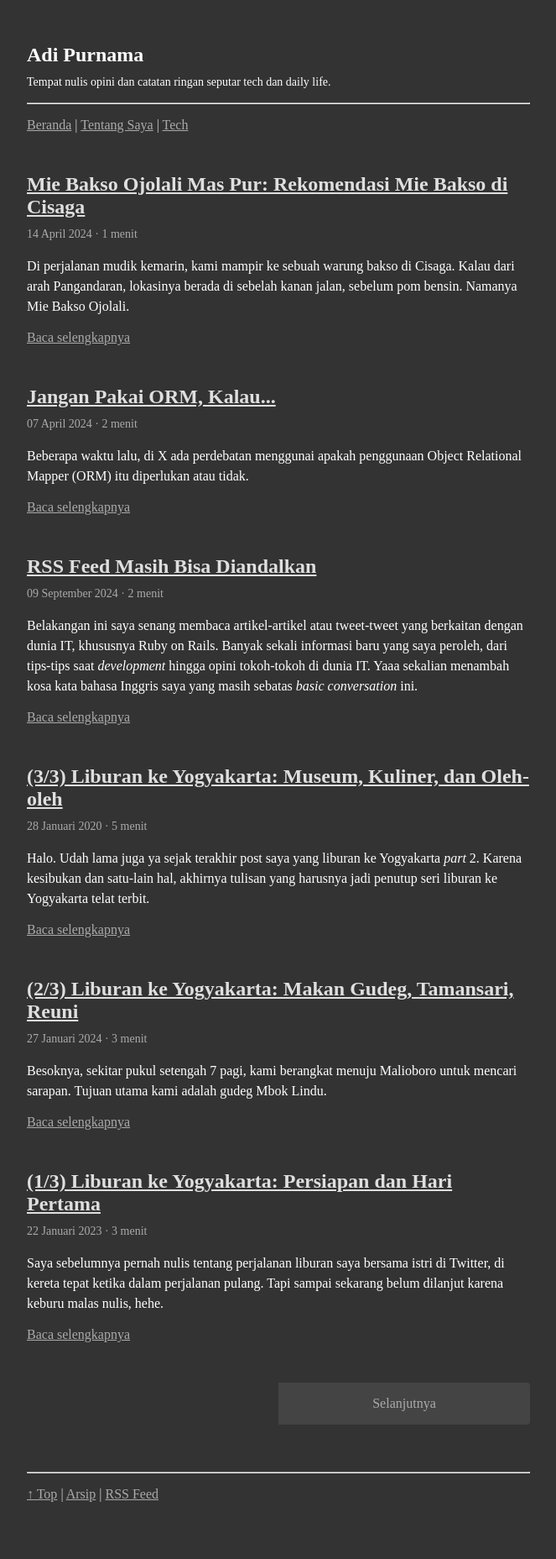
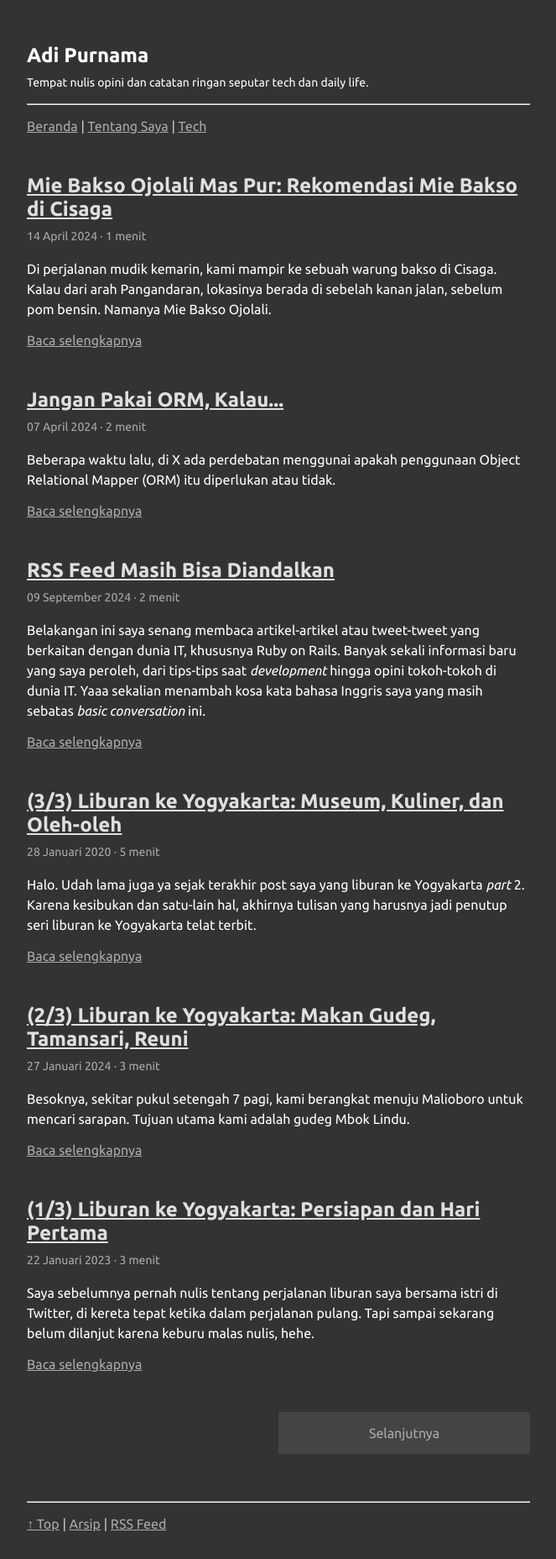
Before and after one commit to adiprnm/journal, a Jekyll site: the page built from index.html, in a window 1280 px wide. Shown: the whole page at 84% size, without its empty margins (308-971 px from the left). Built offline with Jekyll 4.4.1, drawn with Linux system fonts in a browser that asks for light colours; the list of posts is cut into pages by our own code; before the commit the page ends 1820 px from its top, so only the background shows below that.

Commit message:
add font family

```diff
--- a/404.html
+++ b/404.html
@@ -10,8 +10,11 @@ permalink: /404.html
     <meta charset="utf-8">
     <meta name="robots" content="noindex">
     <title>Halaman tidak ditemukan!</title>
+    <link rel="icon" href="/assets/images/adi-square.jpg">
+    <link rel="preconnect" href="https://fonts.googleapis.com">
+    <link rel="preconnect" href="https://fonts.gstatic.com" crossorigin>
+    <link href="https://fonts.googleapis.com/css2?family=Ubuntu:ital,wght@0,300;0,400;0,500;0,700;1,300;1,400;1,500;1,700&display=swap" rel="stylesheet">
     <link rel="stylesheet" href="{{ "/assets/css/main.css" | relative_url }}">
-    <link rel="icon" href="/assets/images/adi-square.jpg">
   </head>
   <body>
     <div class="container body-wrapper" id="top">
--- a/_layouts/default.html
+++ b/_layouts/default.html
@@ -3,8 +3,11 @@
   <head>
     <meta name="viewport" content="width=device-width, initial-scale=1">
     <meta charset="utf-8">
+    <link rel="icon" href="/assets/images/adi-square.jpg">
+    <link rel="preconnect" href="https://fonts.googleapis.com">
+    <link rel="preconnect" href="https://fonts.gstatic.com" crossorigin>
+    <link href="https://fonts.googleapis.com/css2?family=Ubuntu:ital,wght@0,300;0,400;0,500;0,700;1,300;1,400;1,500;1,700&display=swap" rel="stylesheet">
     <link rel="stylesheet" href="{{ "/assets/css/main.css" | relative_url }}">
-    <link rel="icon" href="/assets/images/adi-square.jpg">
     {% seo %}
     <style>
       html {
--- a/_layouts/post.html
+++ b/_layouts/post.html
@@ -3,8 +3,11 @@
   <head>
     <meta name="viewport" content="width=device-width, initial-scale=1">
     <meta charset="utf-8">
+    <link rel="icon" href="/assets/images/adi-square.jpg">
+    <link rel="preconnect" href="https://fonts.googleapis.com">
+    <link rel="preconnect" href="https://fonts.gstatic.com" crossorigin>
+    <link href="https://fonts.googleapis.com/css2?family=Ubuntu:ital,wght@0,300;0,400;0,500;0,700;1,300;1,400;1,500;1,700&display=swap" rel="stylesheet">
     <link rel="stylesheet" href="{{ "/assets/css/main.css" | relative_url }}">
-    <link rel="icon" href="/assets/images/adi-square.jpg">
     {% seo %}
     <style>
       html {
```
